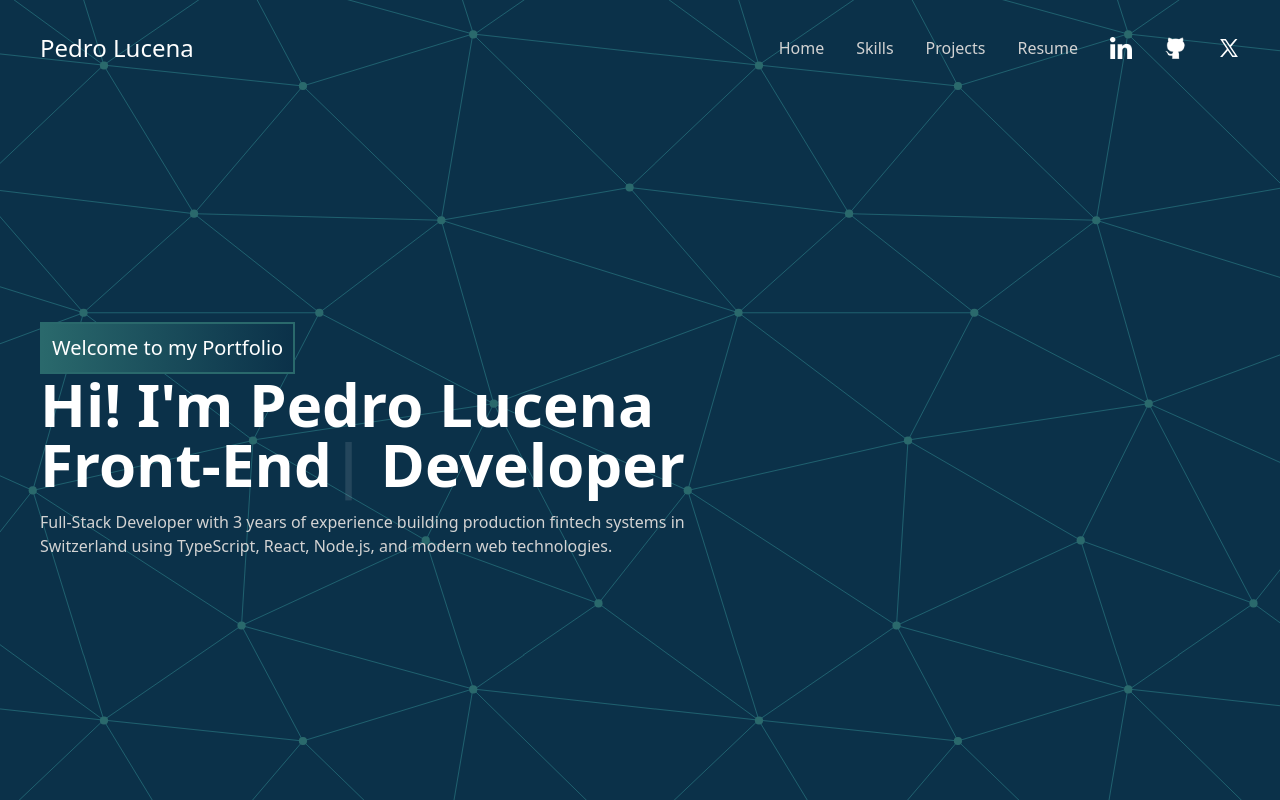
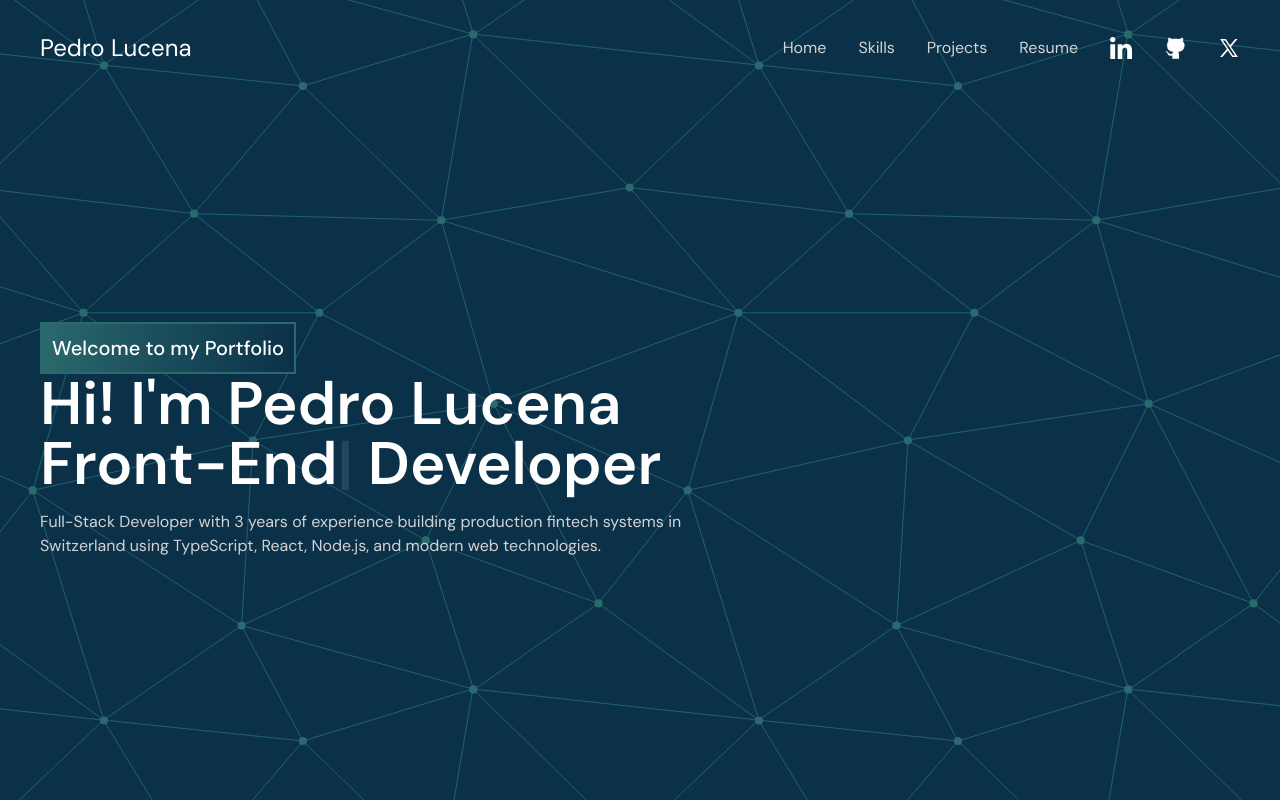
Before and after one commit to PedroL22/Pedro-Lucena-Portfolio, a Next.js app: page / in a window 1280 px wide. Shown: the top 800 px of the page. Built offline with nearby package versions, Linux system fonts and the light colour scheme.

Commit message:
feat: use DM Sans font

```diff
--- a/src/app/globals.css
+++ b/src/app/globals.css
@@ -7,6 +7,10 @@
   --color-accent: #28b6d5;
   --color-teal: #2a696c;
   --color-text-muted: #d3d3d3;
+
+  --font-sans:
+    var(--font-dm-sans), ui-sans-serif, system-ui, sans-serif, "Apple Color Emoji", "Segoe UI Emoji", "Segoe UI Symbol",
+    "Noto Color Emoji";
 }
 
 /* Background pattern */
--- a/src/app/layout.tsx
+++ b/src/app/layout.tsx
@@ -1,10 +1,13 @@
 import type { Metadata } from 'next'
+import { DM_Sans } from 'next/font/google'
 import type { ReactNode } from 'react'
 
 import './globals.css'
 
 import { Footer } from '~/layouts/footer'
 import { Header } from '~/layouts/header'
+
+const dmSans = DM_Sans({ subsets: ['latin'], variable: '--font-dm-sans' })
 
 const baseUrl = 'https://pedrolucena.com'
 
@@ -94,7 +97,7 @@ export default function RootLayout({
   children: ReactNode
 }>) {
   return (
-    <html lang='en'>
+    <html lang='en' className={dmSans.variable}>
       <body>
         <script type='application/ld+json' dangerouslySetInnerHTML={{ __html: JSON.stringify(jsonLd) }} />
         <Header />
```
